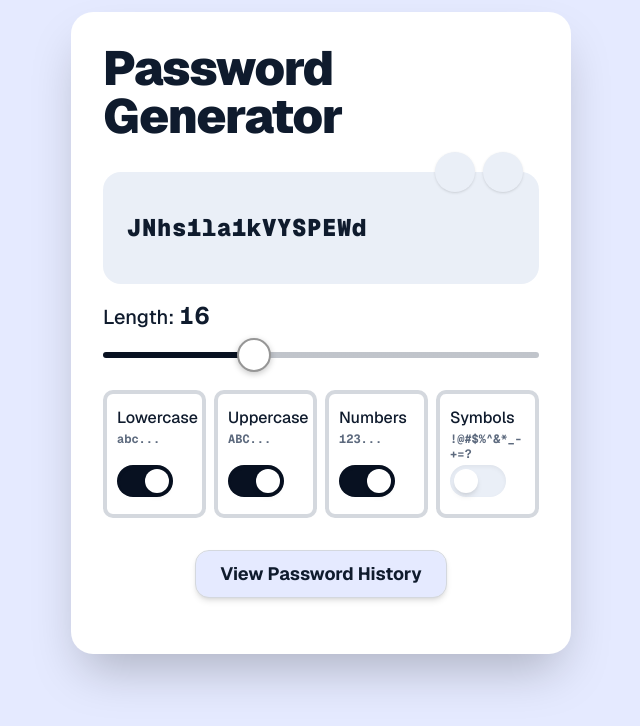
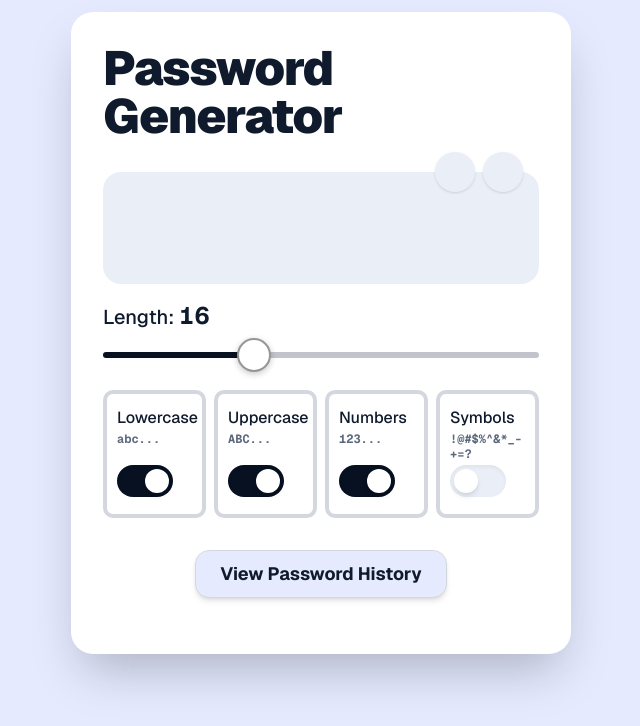
Before and after one commit to zoyspace/generate-random-word, a Next.js app: page / in a window 1280 px wide. Shown: the top 726 px of the page, without its empty margins (319-959 px from the left). Built offline with nearby package versions, Linux system fonts and the light colour scheme; some icons are missing.

Commit message:
delete initial word

```diff
--- a/features/password-generator/use-password-generator.ts
+++ b/features/password-generator/use-password-generator.ts
@@ -4,7 +4,6 @@ import { useEffect, useMemo, useRef, useState } from "react";
 
 import {
   CURRENT_PASSWORD_COPY_ID,
-  DEFAULT_PASSWORD,
   DEFAULT_SETTINGS,
   INITIAL_HISTORY,
 } from "./constants";
@@ -17,7 +16,7 @@ const COPY_FEEDBACK_MS = 1200;
 export const usePasswordGenerator = () => {
   const [screen, setScreen] = useState<Screen>("generator");
   const [historyFilter, setHistoryFilter] = useState<HistoryFilter>("all");
-  const [password, setPassword] = useState(DEFAULT_PASSWORD);
+  const [password, setPassword] = useState("");
   const [settings, setSettings] = useState<PasswordSettings>(DEFAULT_SETTINGS);
   const [history, setHistory] = useState<HistoryItem[]>(INITIAL_HISTORY);
   const [copiedId, setCopiedId] = useState<string | null>(null);
```
